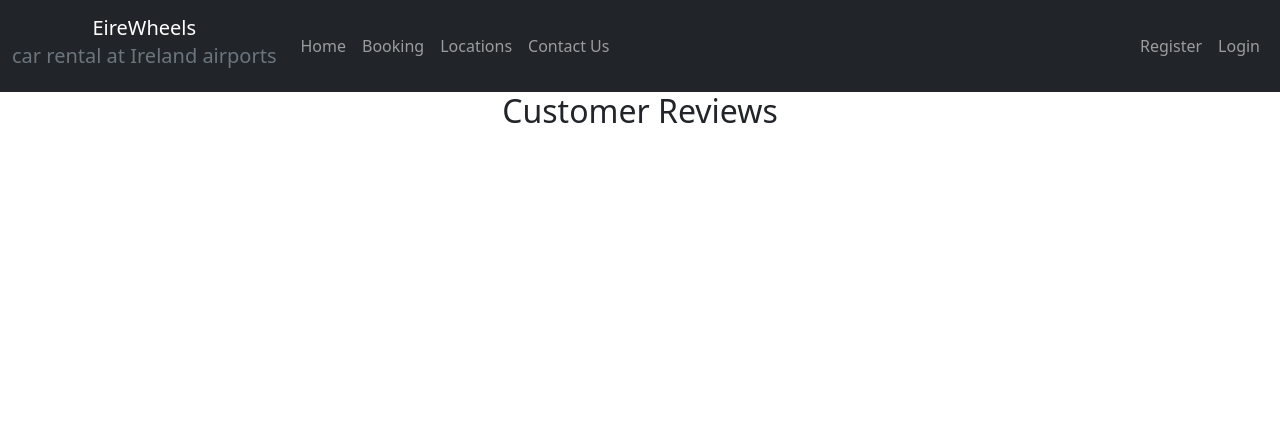
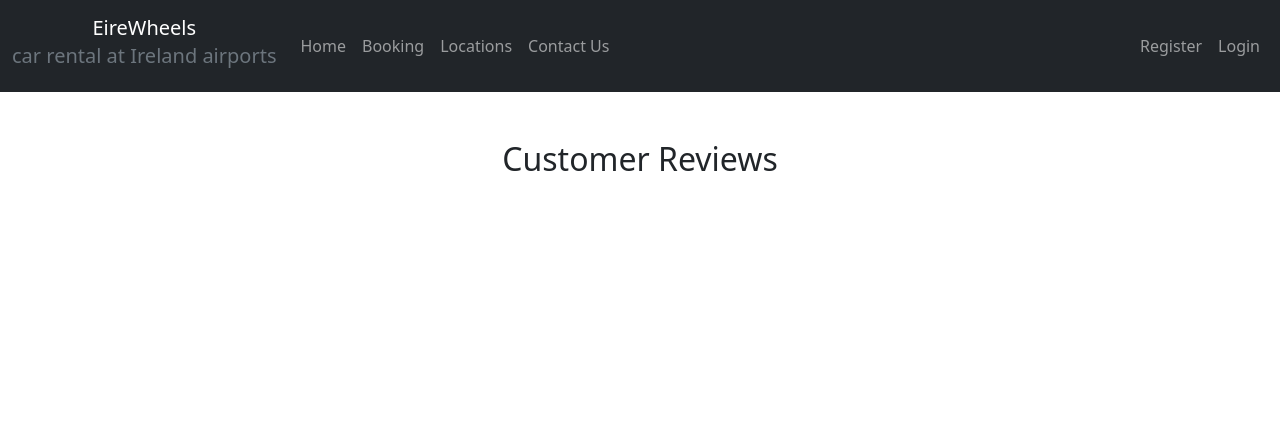
Before and after one commit to OleksiiKova/rent-car-ireland, a Django app: page /my-profile/all-reviews/ in a window 1280 px wide. Shown: the top 432 px of the page. Run offline with Django 4.2, Linux system fonts and the light colour scheme; some libraries are stand-ins or nearby versions.

Commit message:
Setup margin for main headings on the All Reviews, Confirm delete, Booking form pages

```diff
--- a/bookings/templates/bookings/booking_form.html
+++ b/bookings/templates/bookings/booking_form.html
@@ -3,9 +3,9 @@
 {% load form_tags %}
 
 {% block content %}
-<div class="container">
-    <h1 class="text-center my-4">Complete Your Booking</h1>
-    <form method="POST">
+<div class="container py-5">
+    <h2 class="text-center">Complete Your Booking</h2>
+    <form method="POST" class="my-4">
         {% csrf_token %}
         <div class="row justify-content-center">
             <div class="col-lg-6">
--- a/userprofile/templates/userprofile/all_reviews.html
+++ b/userprofile/templates/userprofile/all_reviews.html
@@ -5,8 +5,8 @@
 {% load range_tags %}
 
 {% block content %}
-<div class="container">
-    <h2 class="text-center my-3">Customer Reviews</h2>
+<div class="container py-5">
+    <h2 class="text-center">Customer Reviews</h2>
     <section id="all-reviews" class="">
         <div class="row justify-content-center mx-1">
             <div class="col-lg-8 my-3 p-0">
--- a/userprofile/templates/userprofile/confirm_delete_review.html
+++ b/userprofile/templates/userprofile/confirm_delete_review.html
@@ -1,10 +1,10 @@
 {% extends "base.html" %}
 
 {% block content %}
-<div class="container">
+<div class="container py-5">
     <div class="row justify-content-center">
         <div class="col-lg-8">
-            <h2 class="text-center my-4">Delete Review</h2>
+            <h2 class="text-center">Delete Review</h2>
             <p class="text-center my-4">Are you sure you want to delete the review for booking {{ booking.car }} from
                 {{ booking.start_date|date:"d M Y" }}
                 to {{ booking.end_date|date:"d M Y" }}?</p>
```
